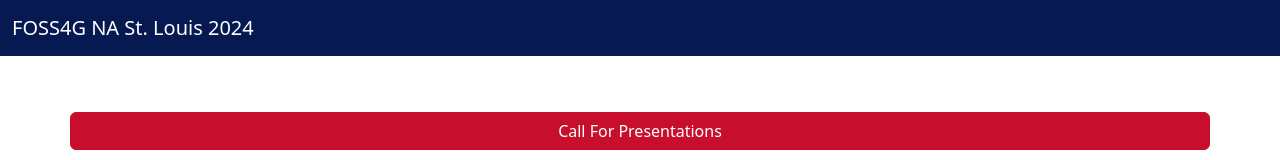
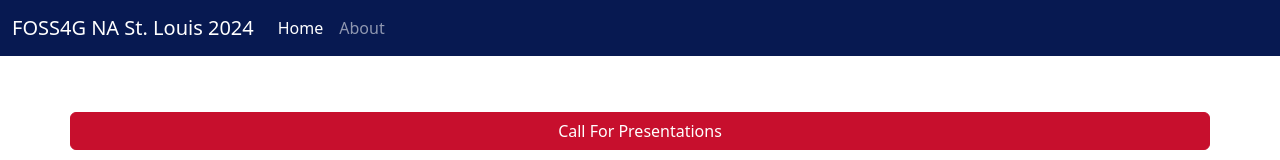
Before and after one commit to OSGeo-US/foss4g-na-2024, a Gatsby site: page / in a window 1280 px wide. Shown: the top 160 px of the page. Built offline with nearby package versions, Linux system fonts and the light colour scheme; Gatsby itself is replaced by a stand-in of ours.

Commit message:
Add about page

```diff
--- a/src/components/navbar.js
+++ b/src/components/navbar.js
@@ -2,13 +2,13 @@
 import PropTypes from "prop-types";
 import { Link } from "gatsby";
 
-// const isActive = ({ isCurrent }) => {
-//   return isCurrent
-//     ? { className: "nav-link active" }
-//     : { className: "nav-link" };
-// };
+const isActive = ({ isCurrent }) => {
+  return isCurrent
+    ? { className: "nav-link active" }
+    : { className: "nav-link" };
+};
 
-// const ExactNavLink = (props) => <Link getProps={isActive} {...props} />;
+const ExactNavLink = (props) => <Link getProps={isActive} {...props} />;
 
 const Navbar = ({ siteTitle }) => {
   return (
@@ -29,24 +29,16 @@
           <span className="navbar-toggler-icon"></span>
         </button>
 
-        {/*<div className="collapse navbar-collapse" id="main-navbar">
+        <div className="collapse navbar-collapse" id="main-navbar">
           <ul className="navbar-nav me-auto mb-2 mb-md-0">
-           <li className="nav-item">
-              <ExactNavLink
-                to="/"
-              >
-                Home
-              </ExactNavLink>
+            <li className="nav-item">
+              <ExactNavLink to="/">Home</ExactNavLink>
             </li>
             <li className="nav-item">
-              <ExactNavLink
-                to="/about"
-              >
-                About
-              </ExactNavLink>
+              <ExactNavLink to="/about">About</ExactNavLink>
             </li>
           </ul>
-        </div> */}
+        </div>
       </div>
     </nav>
   );
```
